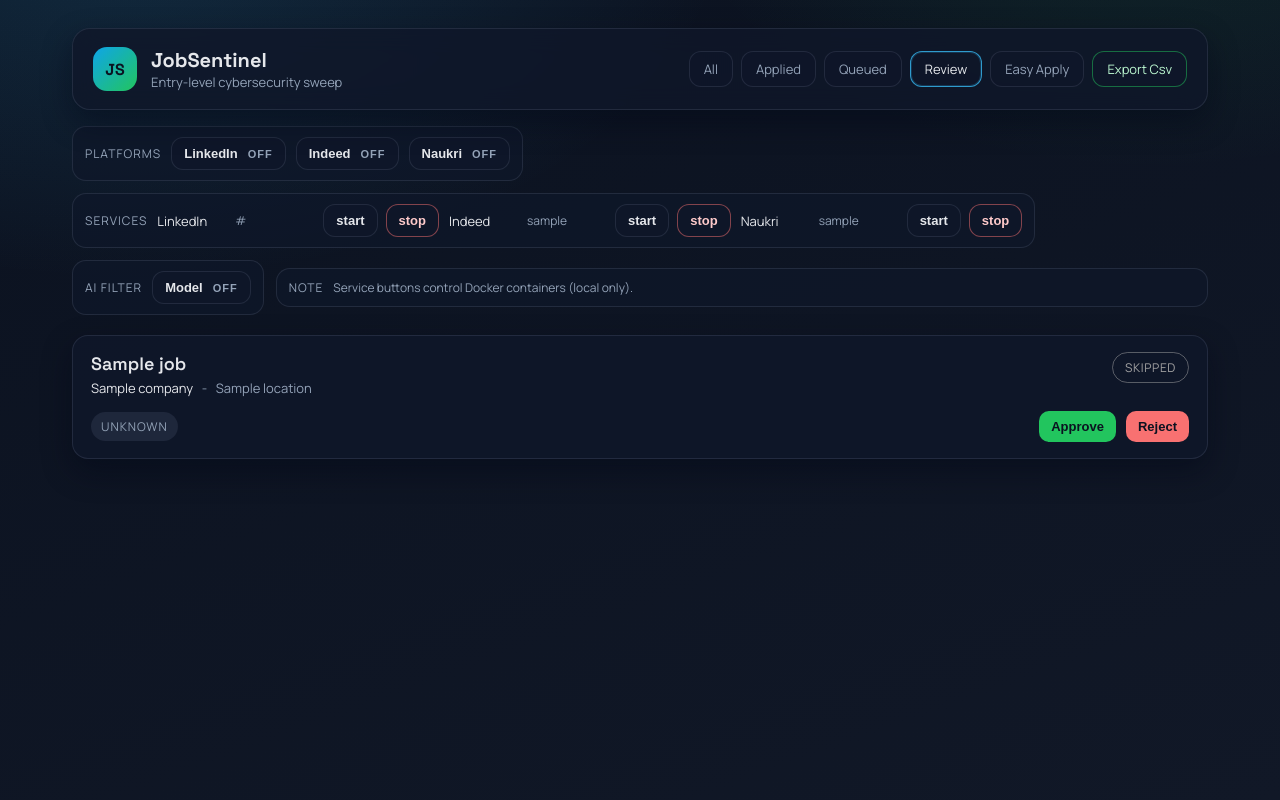
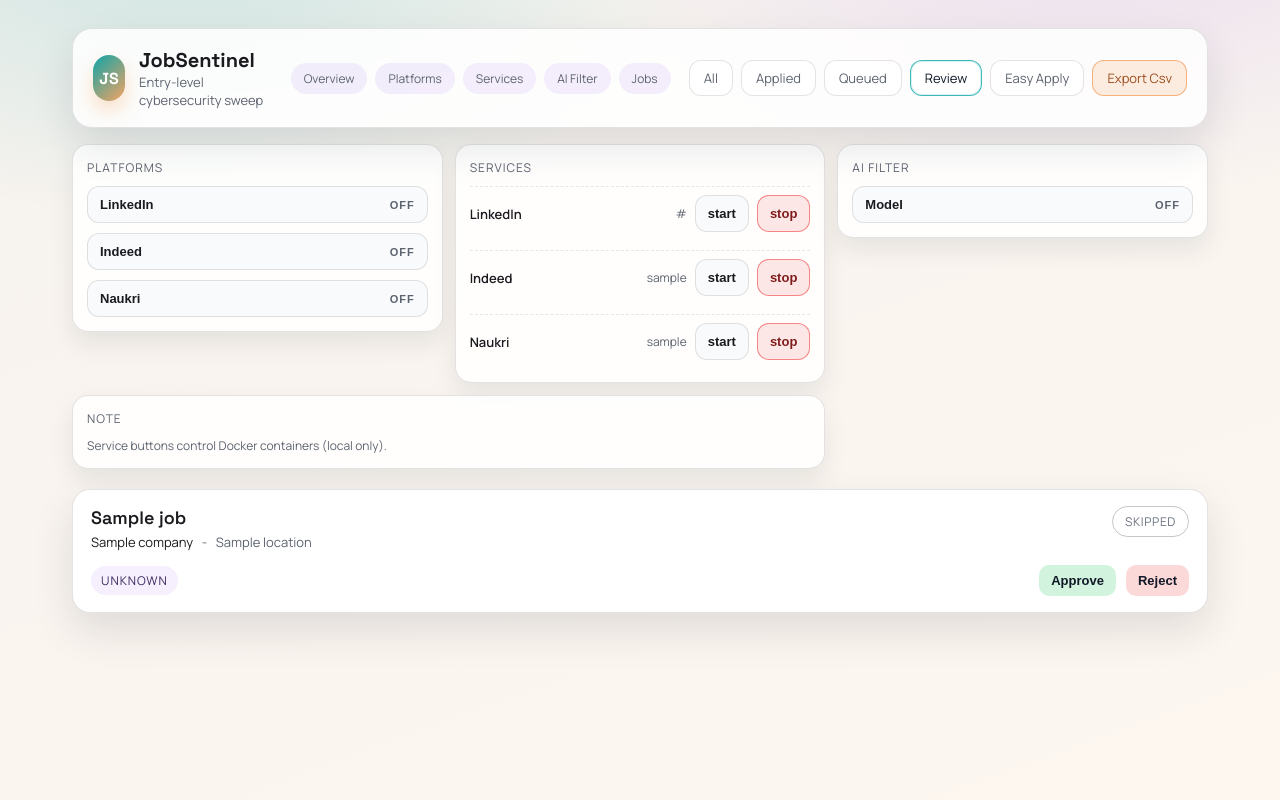
Before and after one commit to cucia/job-sentinel, a Flask app: template dashboard/templates/index.html in a window 1280 px wide. Run offline with Flask 3, Linux system fonts and the light colour scheme; the template is opened without the code that fills it: most values are stand-ins (such as "Sample title", 1, 10 or a date in 2020).

Commit message:
feat: enhance dashboard layout and navigation structure

```diff
--- a/configs/settings.yaml
+++ b/configs/settings.yaml
@@ -46,7 +46,7 @@ platforms:
         - security
 
       location: India
-      max_results: 25
+      max_results: 99
       tpr_seconds: 0
   indeed:
     search:
--- a/dashboard/static/styles.css
+++ b/dashboard/static/styles.css
@@ -1,16 +1,17 @@
 @import url("https://fonts.googleapis.com/css2?family=Space+Grotesk:wght@400;600;700&family=Manrope:wght@400;500;600&display=swap");
 
 :root {
-  --bg: #0b1220;
-  --bg-2: #111827;
-  --card: #0f172a;
-  --ink: #e5e7eb;
-  --muted: #94a3b8;
-  --accent: #38bdf8;
-  --accent-2: #22c55e;
-  --danger: #f87171;
-  --border: rgba(148, 163, 184, 0.15);
-  --shadow: 0 12px 30px rgba(2, 6, 23, 0.45);
+  --bg: #f6f2ee;
+  --bg-2: #fdf7f0;
+  --card: #ffffff;
+  --ink: #1b1b1f;
+  --muted: #5d636f;
+  --accent: #0ea5a8;
+  --accent-2: #f4a261;
+  --accent-3: #7c3aed;
+  --danger: #ef4444;
+  --border: rgba(27, 27, 31, 0.12);
+  --shadow: 0 18px 40px rgba(30, 41, 59, 0.12);
 }
 
 * { box-sizing: border-box; }
@@ -20,8 +21,8 @@ body {
   color: var(--ink);
   font-family: "Manrope", "Segoe UI", sans-serif;
   background:
-    radial-gradient(1000px 600px at 10% -10%, rgba(56, 189, 248, 0.15), transparent 60%),
-    radial-gradient(900px 600px at 90% -20%, rgba(34, 197, 94, 0.12), transparent 55%),
+    radial-gradient(900px 500px at 15% -10%, rgba(14, 165, 168, 0.18), transparent 60%),
+    radial-gradient(900px 600px at 85% -20%, rgba(124, 58, 237, 0.14), transparent 60%),
     linear-gradient(160deg, var(--bg), var(--bg-2));
   min-height: 100vh;
 }
@@ -33,106 +34,18 @@ body {
 }
 
 .topbar {
-  display: flex;
+  display: grid;
+  grid-template-columns: 1fr auto auto;
   gap: 18px;
   align-items: center;
-  justify-content: space-between;
-  background: rgba(15, 23, 42, 0.8);
+  background: rgba(255, 255, 255, 0.85);
   border: 1px solid var(--border);
-  border-radius: 18px;
+  border-radius: 20px;
   padding: 18px 20px;
-  backdrop-filter: blur(12px);
+  backdrop-filter: blur(10px);
   box-shadow: var(--shadow);
 }
 
-.controls {
-  margin-top: 16px;
-  display: flex;
-  flex-wrap: wrap;
-  gap: 12px;
-  align-items: center;
-  justify-content: space-between;
-}
-
-.control-group {
-  display: flex;
-  align-items: center;
-  gap: 10px;
-  padding: 10px 12px;
-  border-radius: 14px;
-  border: 1px solid var(--border);
-  background: rgba(15, 23, 42, 0.7);
-}
-
-.control-title {
-  font-size: 12px;
-  text-transform: uppercase;
-  letter-spacing: 1px;
-  color: var(--muted);
-}
-
-.control-toggle {
-  display: inline-flex;
-  align-items: center;
-  gap: 10px;
-  padding: 8px 12px;
-  border-radius: 12px;
-  border: 1px solid var(--border);
-  background: rgba(15, 23, 42, 0.8);
-  color: var(--ink);
-  cursor: pointer;
-  font-size: 13px;
-  font-weight: 600;
-}
-
-.control-toggle .control-state {
-  font-size: 11px;
-  text-transform: uppercase;
-  letter-spacing: 1px;
-  color: var(--muted);
-}
-
-.control-toggle.active {
-  border-color: rgba(34, 197, 94, 0.6);
-  color: #bbf7d0;
-}
-
-.control-toggle.active .control-state {
-  color: #86efac;
-}
-
-.control-toggle.danger {
-  border-color: rgba(248, 113, 113, 0.5);
-  color: #fecaca;
-}
-
-.service-row {
-  display: flex;
-  align-items: center;
-  gap: 8px;
-}
-
-.service-name {
-  font-size: 13px;
-  min-width: 70px;
-}
-
-.service-status {
-  font-size: 12px;
-  color: var(--muted);
-  min-width: 80px;
-  text-transform: lowercase;
-}
-
-.control-note {
-  flex: 1;
-  min-width: 220px;
-}
-
-.control-text {
-  color: var(--muted);
-  font-size: 12px;
-}
 .brand {
   display: flex;
   align-items: center;
@@ -140,15 +53,16 @@ body {
 }
 
 .brand-mark {
-  width: 44px;
-  height: 44px;
-  border-radius: 14px;
-  background: linear-gradient(135deg, #0ea5e9, #22c55e);
-  color: #0b1220;
+  width: 46px;
+  height: 46px;
+  border-radius: 16px;
+  background: linear-gradient(135deg, #0ea5a8, #f4a261);
+  color: #ffffff;
   font-weight: 700;
   display: grid;
   place-items: center;
   font-family: "Space Grotesk", sans-serif;
+  box-shadow: 0 10px 20px rgba(244, 162, 97, 0.35);
 }
 
 .brand-title {
@@ -160,6 +74,31 @@ body {
 .brand-subtitle {
   font-size: 13px;
   color: var(--muted);
+}
+
+.nav {
+  display: flex;
+  flex-wrap: wrap;
+  gap: 8px;
+  align-items: center;
+  justify-content: center;
+}
+
+.nav-link {
+  padding: 6px 12px;
+  border-radius: 999px;
+  border: 1px solid transparent;
+  color: var(--muted);
+  text-decoration: none;
+  font-size: 12px;
+  background: rgba(124, 58, 237, 0.08);
+  transition: all 0.2s ease;
+}
+
+.nav-link:hover {
+  border-color: rgba(124, 58, 237, 0.4);
+  color: #3b2a5f;
+  background: rgba(124, 58, 237, 0.16);
 }
 
 .tabs {
@@ -177,30 +116,135 @@ body {
   color: var(--muted);
   text-decoration: none;
   font-size: 13px;
-  background: rgba(15, 23, 42, 0.6);
+  background: rgba(255, 255, 255, 0.85);
   transition: all 0.2s ease;
   text-transform: capitalize;
 }
 
 .tab:hover {
-  border-color: rgba(56, 189, 248, 0.6);
+  border-color: rgba(14, 165, 168, 0.6);
   color: var(--accent);
 }
 
 .tab.active {
-  color: var(--ink);
-  border-color: rgba(56, 189, 248, 0.8);
-  box-shadow: 0 0 0 1px rgba(56, 189, 248, 0.2) inset;
+  color: #0f172a;
+  border-color: rgba(14, 165, 168, 0.8);
+  box-shadow: 0 0 0 1px rgba(14, 165, 168, 0.15) inset;
 }
 
 .export-pill {
-  border-color: rgba(34, 197, 94, 0.5);
-  color: #bbf7d0;
+  border-color: rgba(244, 162, 97, 0.8);
+  color: #9b4f1e;
+  background: rgba(244, 162, 97, 0.18);
 }
 
 .export-pill:hover {
-  border-color: rgba(34, 197, 94, 0.9);
-  color: #22c55e;
+  border-color: rgba(244, 162, 97, 1);
+  color: #7c2d12;
+}
+
+.controls {
+  margin-top: 16px;
+  display: grid;
+  grid-template-columns: repeat(auto-fit, minmax(230px, 1fr));
+  gap: 12px;
+  align-items: start;
+}
+
+.control-group {
+  display: flex;
+  flex-direction: column;
+  gap: 10px;
+  padding: 14px;
+  border-radius: 16px;
+  border: 1px solid var(--border);
+  background: rgba(255, 255, 255, 0.88);
+  box-shadow: 0 12px 24px rgba(15, 23, 42, 0.08);
+}
+
+.control-title {
+  font-size: 12px;
+  text-transform: uppercase;
+  letter-spacing: 1px;
+  color: var(--muted);
+}
+
+.control-toggle {
+  display: inline-flex;
+  align-items: center;
+  justify-content: space-between;
+  gap: 10px;
+  width: 100%;
+  padding: 10px 12px;
+  border-radius: 12px;
+  border: 1px solid var(--border);
+  background: rgba(248, 250, 252, 0.9);
+  color: var(--ink);
+  cursor: pointer;
+  font-size: 13px;
+  font-weight: 600;
+  transition: all 0.2s ease;
+}
+
+.control-toggle:hover {
+  border-color: rgba(14, 165, 168, 0.45);
+  transform: translateY(-1px);
+}
+
+.control-toggle .control-state {
+  font-size: 11px;
+  text-transform: uppercase;
+  letter-spacing: 1px;
+  color: var(--muted);
+}
+
+.control-toggle.active {
+  border-color: rgba(14, 165, 168, 0.6);
+  color: #0f172a;
+  background: rgba(14, 165, 168, 0.12);
+}
+
+.control-toggle.active .control-state {
+  color: #0f172a;
+}
+
+.control-toggle.danger {
+  border-color: rgba(239, 68, 68, 0.6);
+  color: #7f1d1d;
+  background: rgba(239, 68, 68, 0.12);
+}
+
+.service-row {
+  display: grid;
+  grid-template-columns: 1fr auto auto auto;
+  gap: 8px;
+  align-items: center;
+  padding: 8px 0;
+  border-top: 1px dashed rgba(27, 27, 31, 0.1);
+}
+
+.service-row:first-of-type {
+  border-top: 0;
+}
+
+.service-name {
+  font-size: 13px;
+  font-weight: 600;
+}
+
+.service-status {
+  font-size: 12px;
+  color: var(--muted);
+  text-transform: lowercase;
+}
+
+.control-note {
+  grid-column: span 2;
+}
+
+.control-text {
+  color: var(--muted);
+  font-size: 12px;
 }
 
 .content {
@@ -209,13 +253,13 @@ body {
 
 .grid {
   display: grid;
-  gap: 14px;
+  gap: 16px;
 }
 
 .card {
-  background: rgba(15, 23, 42, 0.9);
+  background: var(--card);
   border: 1px solid var(--border);
-  border-radius: 16px;
+  border-radius: 18px;
   padding: 16px 18px;
   box-shadow: var(--shadow);
   animation: rise 0.35s ease both;
@@ -272,12 +316,12 @@ body {
   letter-spacing: 0.6px;
 }
 
-.status-queued { color: #0ea5e9; border-color: rgba(14, 165, 233, 0.5); }
+.status-queued { color: #0ea5a8; border-color: rgba(14, 165, 168, 0.45); }
 .status-applied { color: #22c55e; border-color: rgba(34, 197, 94, 0.5); }
-.status-rejected { color: #f87171; border-color: rgba(248, 113, 113, 0.5); }
-.status-review { color: #fbbf24; border-color: rgba(251, 191, 36, 0.5); }
-.status-skipped { color: #a3a3a3; border-color: rgba(163, 163, 163, 0.5); }
-.status-deferred { color: #c084fc; border-color: rgba(192, 132, 252, 0.5); }
+.status-rejected { color: #ef4444; border-color: rgba(239, 68, 68, 0.5); }
+.status-review { color: #f59e0b; border-color: rgba(245, 158, 11, 0.5); }
+.status-skipped { color: #6b7280; border-color: rgba(107, 114, 128, 0.4); }
+.status-deferred { color: #7c3aed; border-color: rgba(124, 58, 237, 0.45); }
 
 .card-foot {
   margin-top: 14px;
@@ -297,16 +341,16 @@ body {
 .pill {
   padding: 6px 10px;
   border-radius: 999px;
-  background: rgba(148, 163, 184, 0.12);
+  background: rgba(124, 58, 237, 0.08);
   font-size: 12px;
   text-transform: uppercase;
   letter-spacing: 1px;
-  color: var(--muted);
+  color: #3b2a5f;
 }
 
 .pill-easy {
-  background: rgba(34, 197, 94, 0.2);
-  color: #bbf7d0;
+  background: rgba(14, 165, 168, 0.18);
+  color: #0f172a;
 }
 
 .actions {
@@ -330,11 +374,12 @@ body {
   cursor: pointer;
   font-size: 13px;
   font-weight: 600;
-  color: #0b1220;
+  color: #111827;
+  background: rgba(14, 165, 168, 0.2);
 }
 
-.btn-approve { background: var(--accent-2); }
-.btn-reject { background: var(--danger); }
+.btn-approve { background: rgba(34, 197, 94, 0.2); }
+.btn-reject { background: rgba(239, 68, 68, 0.2); }
 
 .empty {
   display: grid;
@@ -344,10 +389,10 @@ body {
 
 .empty-card {
   border: 1px dashed var(--border);
-  border-radius: 16px;
+  border-radius: 18px;
   padding: 32px;
   text-align: center;
-  background: rgba(15, 23, 42, 0.7);
+  background: rgba(255, 255, 255, 0.8);
 }
 
 .empty-title {
@@ -361,17 +406,29 @@ body {
   margin: 0;
 }
 
-@media (max-width: 880px) {
+@media (max-width: 980px) {
   .topbar {
-    flex-direction: column;
+    grid-template-columns: 1fr;
     align-items: flex-start;
   }
-  .controls {
-    flex-direction: column;
-    align-items: flex-start;
+  .nav {
+    justify-content: flex-start;
   }
   .tabs {
     justify-content: flex-start;
+  }
+}
+
+@media (max-width: 720px) {
+  .controls {
+    grid-template-columns: 1fr;
+  }
+  .service-row {
+    grid-template-columns: 1fr auto;
+    grid-auto-rows: auto;
+  }
+  .service-row form {
+    grid-column: span 2;
   }
   .card-head {
     flex-direction: column;
--- a/dashboard/templates/index.html
+++ b/dashboard/templates/index.html
@@ -8,7 +8,7 @@
 </head>
 <body>
   <div class="page">
-    <header class="topbar">
+    <header class="topbar" id="overview">
       <div class="brand">
         <div class="brand-mark">JS</div>
         <div>
@@ -16,6 +16,13 @@
           <div class="brand-subtitle">Entry-level cybersecurity sweep</div>
         </div>
       </div>
+      <nav class="nav">
+        <a class="nav-link" href="#overview">Overview</a>
+        <a class="nav-link" href="#platforms">Platforms</a>
+        <a class="nav-link" href="#services">Services</a>
+        <a class="nav-link" href="#ai">AI Filter</a>
+        <a class="nav-link" href="#jobs">Jobs</a>
+      </nav>
       <div class="tabs">
         <a class="tab {{ 'active' if current_status == 'all' and current_easy != '1' else '' }}" href="/?status=all">all</a>
         <a class="tab {{ 'active' if current_status == 'applied' else '' }}" href="/?status=applied">applied</a>
@@ -26,7 +33,7 @@
       </div>
     </header>
 
-    <section class="controls">
+    <section class="controls" id="platforms">
       <div class="control-group">
         <div class="control-title">Platforms</div>
         <form method="post" action="/toggle/platform/linkedin">
@@ -48,7 +55,7 @@
           </button>
         </form>
       </div>
-      <div class="control-group">
+      <div class="control-group" id="services">
         <div class="control-title">Services</div>
         <div class="service-row">
           <div class="service-name">LinkedIn</div>
@@ -81,7 +88,7 @@
           </form>
         </div>
       </div>
-      <div class="control-group">
+      <div class="control-group" id="ai">
         <div class="control-title">AI Filter</div>
         <form method="post" action="/toggle/ai">
           <button class="control-toggle {{ 'active' if use_ai else '' }}" type="submit">
@@ -96,7 +103,7 @@
       </div>
     </section>
 
-    <main class="content">
+    <main class="content" id="jobs">
       {% if jobs %}
       <div class="grid">
         {% for job in jobs %}
```
